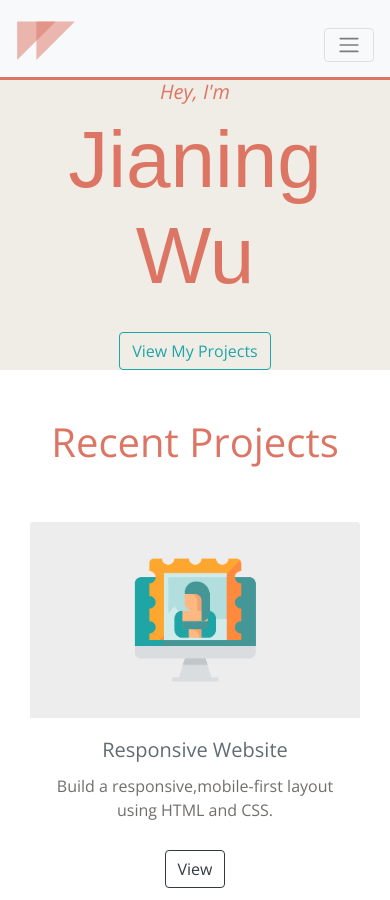
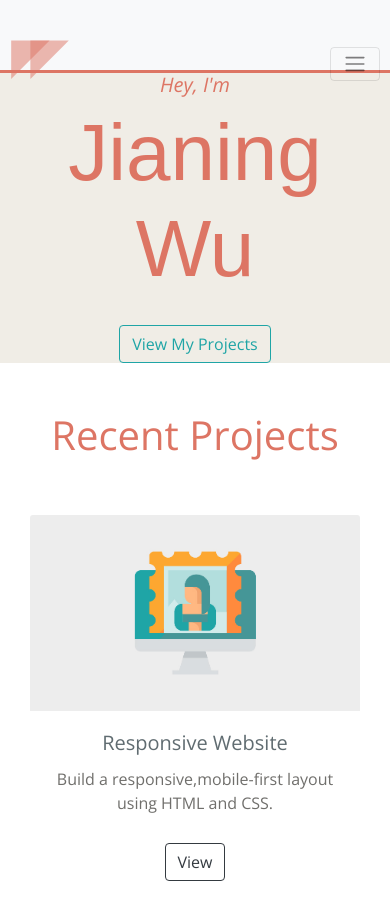
Before and after one commit to JIWU6498/wujenny.com, a Jekyll site: the page built from index.md, in a window 390 px wide and 900 px high. Built offline with Jekyll 4.4.1, drawn with Linux system fonts in a browser that asks for light colours; nearby versions of some CDN libraries; some web fonts are replaced.

```diff
--- a/assets/css/styles.css
+++ b/assets/css/styles.css
@@ -67,7 +67,8 @@
   border-bottom: 3px solid #dd7564; }
   @media (max-width: 480px) {
     #nav {
-      height: 80px !important; } }
+      height: 30px !important;
+      padding: 35px 10px !important; } }
 
 .nav-item {
   font-size: 1.3em;
--- a/css/styles.css
+++ b/css/styles.css
@@ -67,7 +67,8 @@
   border-bottom: 3px solid #dd7564; }
   @media (max-width: 480px) {
     #nav {
-      height: 80px !important; } }
+      height: 30px !important;
+      padding: 35px 10px !important; } }
 
 .nav-item {
   font-size: 1.3em;
--- a/scss/component/_navigation.scss
+++ b/scss/component/_navigation.scss
@@ -5,8 +5,8 @@
 
     border-bottom:3px solid $primary;
     @include media-query-s($break-s) {
-        height: 80px !important;
-        // padding:20px 10px !important;
+        height: 30px !important;
+        padding:35px 10px !important;
     }
 }
 
```
Also changed, not shown: 1 other file.
